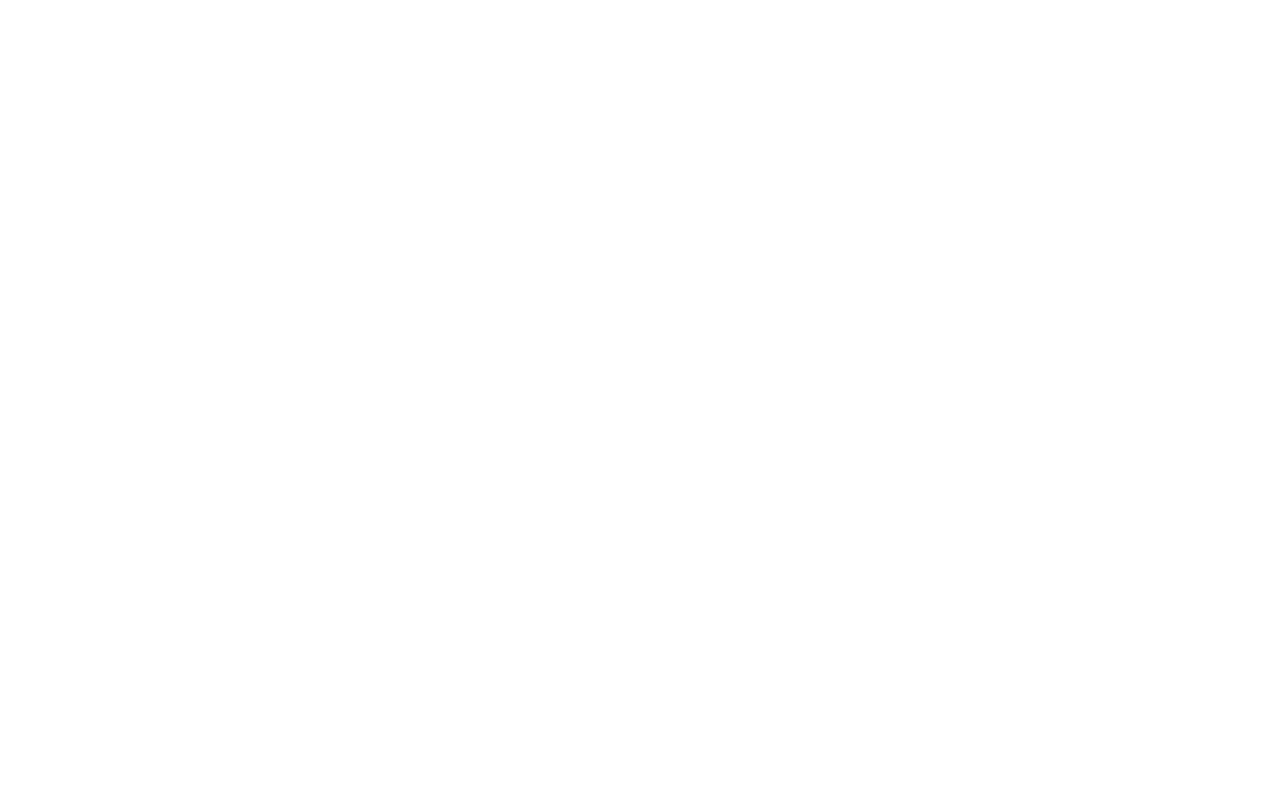
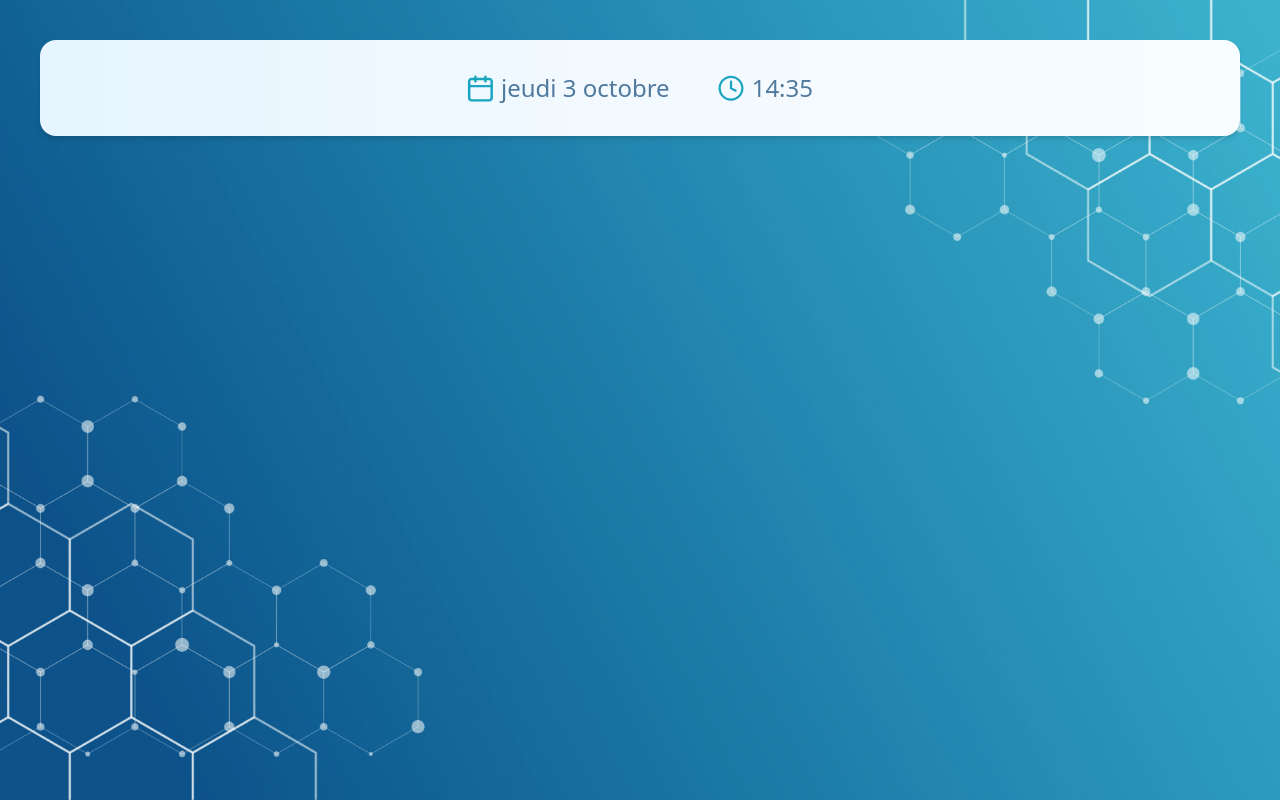
Before and after one commit to zakariacheknane/patient-management-technical-test, a React (Create React App) app: page / in a window 1280 px wide. Built offline with nearby package versions, Linux system fonts and the light colour scheme.

Commit message:
Create navbar

```diff
--- a/src/App.tsx
+++ b/src/App.tsx
@@ -1,9 +1,13 @@
 import React from 'react';
-
+import background from './assets/images/Background.png';
+import Navbar from './components/Navbar';
 function App() {
   return (
-    <div >
-
+    <div className='p-[40px]'>
+      <div className="absolute top-0 left-0 w-full h-full">
+        <img src={background} alt="Background" className="w-full h-full object-cover " />
+      </div>
+      <Navbar/>
     </div>
   );
 }
--- /dev/null
+++ b/src/components/Navbar.tsx
@@ -0,0 +1,51 @@
+import React, { useEffect, useState } from "react";
+import clockIcon from "../assets/icons/clock.svg";
+import calendarIcon from "../assets/icons/calendar.svg";
+
+const Navbar: React.FC = () => {
+  const [currentTime, setCurrentTime] = useState<Date>(new Date());
+
+  useEffect(() => {
+    const timer = setInterval(() => {
+      setCurrentTime(new Date());
+    }, 1000);
+
+    return () => clearInterval(timer);
+  }, []);
+
+  const dateOptions: Intl.DateTimeFormatOptions = {
+    weekday: "long",
+    day: "numeric",
+    month: "long",
+  };
+
+  const timeOptions: Intl.DateTimeFormatOptions = {
+    hour: "2-digit",
+    minute: "2-digit",
+  };
+
+  const formattedDate = currentTime.toLocaleDateString("fr-FR", dateOptions);
+  const formattedTime = currentTime.toLocaleTimeString("fr-FR", timeOptions);
+
+  return (
+    <header className="relative w-full bg-custom-gradient shadow-md p-4 flex items-center h-24 justify-center rounded-[16px]">
+      <div className="flex items-center gap-2">
+        <img src={calendarIcon} alt="Calendar Icon"/>
+        <span className="text-[#50799E] text-[24px] leading-[18.56px] font-inter font-normal">
+          {formattedDate}
+        </span>
+      </div>
+
+      <div className="mx-6" />
+
+      <div className="flex items-center gap-2">
+        <img src={clockIcon} alt="Clock Icon"  />
+        <span className="text-[#50799E] text-[24px] leading-[18.56px] font-inter font-normal">
+          {formattedTime}
+        </span>
+      </div>
+    </header>
+  );
+};
+
+export default Navbar;
--- a/tailwind.config.js
+++ b/tailwind.config.js
@@ -1,10 +1,13 @@
 /** @type {import('tailwindcss').Config} */
 module.exports = {
-  content: [
-    "./src/**/*.{js,jsx,ts,tsx}",
-  ],
+  content: ["./src/**/*.{js,jsx,ts,tsx}"],
   theme: {
-    extend: {},
+    extend: {
+      backgroundImage: {
+        "custom-gradient":
+          "linear-gradient(to right, #E6F5FF, #F3FAFF, #F7FCFF)",
+      },
+    },
   },
   plugins: [],
-}
+};
```
Also changed, not shown: src/assets/icons/calendar.svg (added), src/assets/icons/clock.svg (added).
